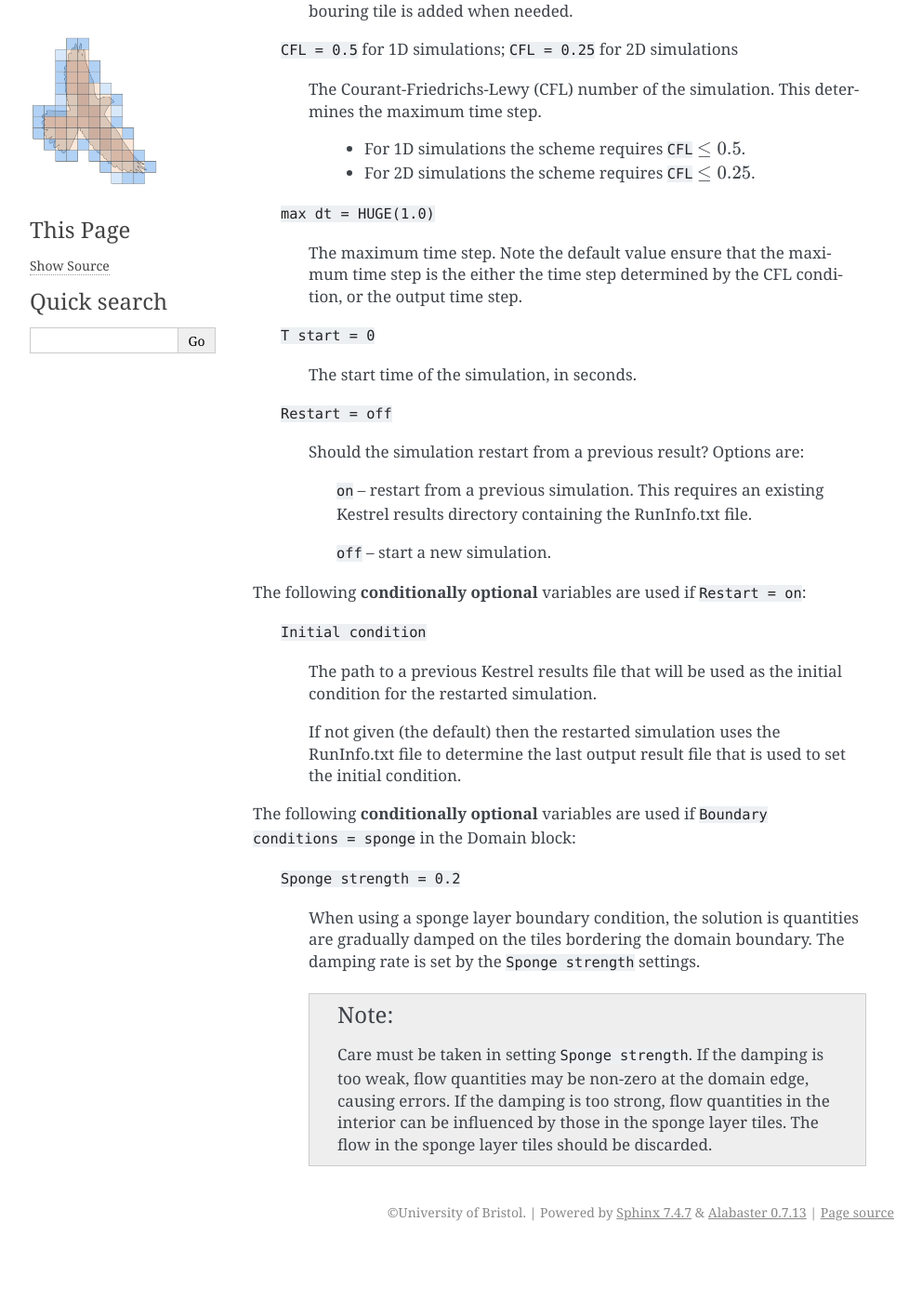
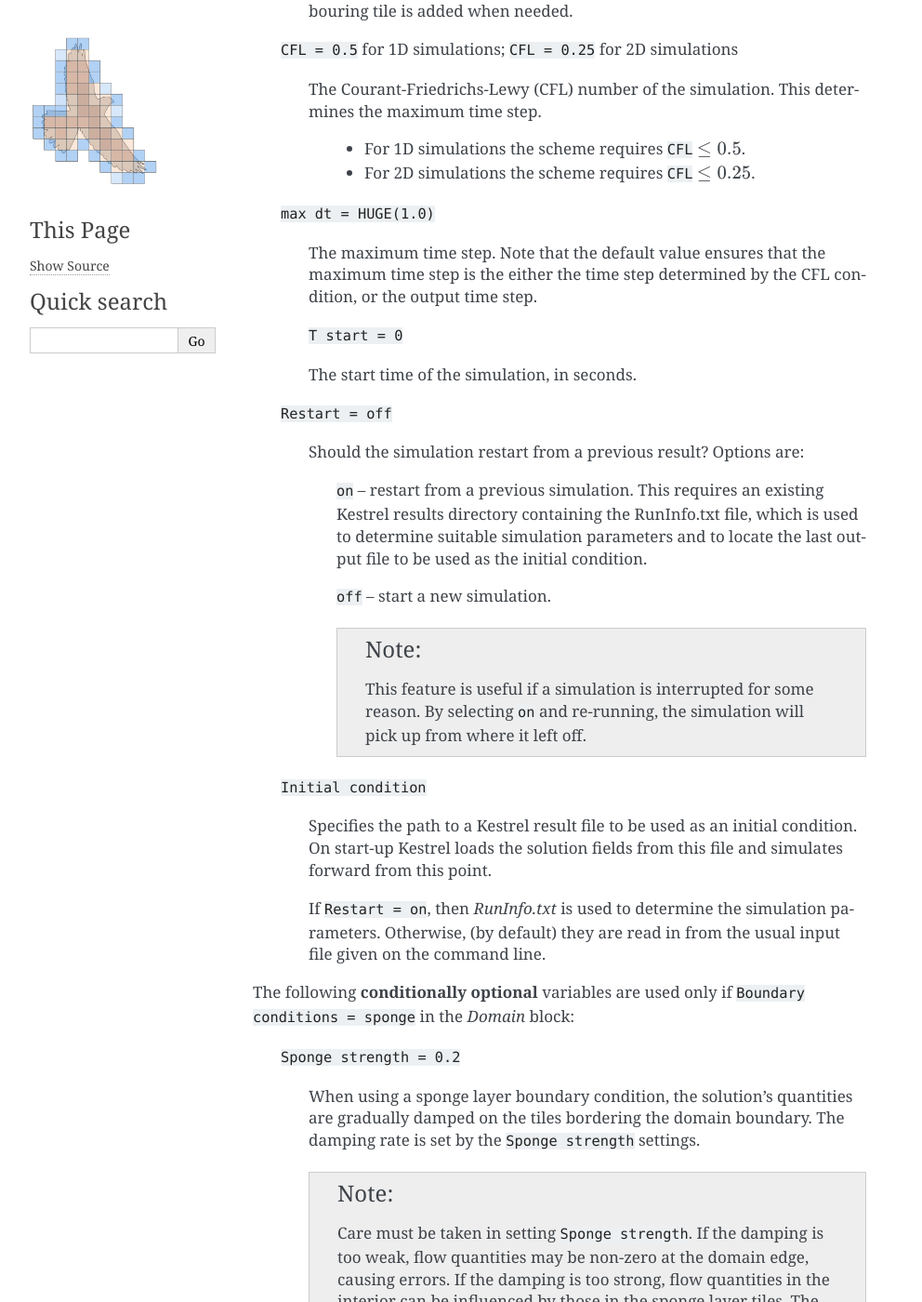
Before and after one commit to jakelangham/kestrel, a Sphinx documentation site: the page built from docs/source/settings_and_parameters/solver.rst, in a window 1280 px wide and 1400 px high, scrolled down 1898 px. Shown: the whole window at 93% size, without its empty margins (148-1140 px from the left). Built offline with Sphinx 7.4.7, drawn with Linux system fonts in a browser that asks for light colours; before the commit the page ends 3241 px from its top, so only the background shows below that; some of the changed text lies outside the part shown.

Commit message:
proof read solver

```diff
--- a/docs/source/settings_and_parameters/solver.rst
+++ b/docs/source/settings_and_parameters/solver.rst
@@ -1,5 +1,3 @@
-.. _set_solver:
-
 Solver
 ------
 
@@ -41,7 +39,13 @@ The **optional** settings of the solver block are:
 
             :code:`van albada` or :code:`albada`
 
-                Then van Albada limiter is a smooth function that tends to a central difference approximation in smooth regions, and across discontinuities the slope is biased to smallest value of the two one-sided slopes. In general van Albada limiter has a parameter, but here we use a version with parameter set to zero (see `Lu & Tadmor (2023) <https://doi.org/10.48550/arXiv.2304.00437>`_)
+                The van Albada limiter is a smooth function that tends to a
+                central difference approximation in smooth regions, and across
+                discontinuities the slope is biased to smallest value of the two
+                one-sided slopes. In general, the van Albada limiter has a
+                parameter, but here we use a version with parameter set to zero
+                (see `Lu & Tadmor (2023)
+                <https://doi.org/10.48550/arXiv.2304.00437>`_)
 
                     .. math::
                         \mathrm{vanAlbada}(a,b) = \frac{a^2 b + a b^2}{a^2 + b^2}.
@@ -53,7 +57,7 @@ The **optional** settings of the solver block are:
                     .. math::
                         \mathrm{WENO}(a,b) = \frac{w(a)a + w(b)b}{w(a) + w(b)} \text{ with weighting } w(x) = (x^2+\epsilon)^{-2}
 
-                Here we impose :math:`\epsilon = 10^{-6}`.
+                Kestrel imposes :math:`\epsilon = 10^{-6}`.
 
             :code:`None`
 
@@ -79,9 +83,11 @@ The **optional** settings of the solver block are:
 
     :code:`max dt = HUGE(1.0)`
 
-        The maximum time step.  Note the default value ensure that the maximum time step is the either the time step determined by the CFL condition, or the output time step.
+        The maximum time step. Note that the default value ensures that the
+        maximum time step is the either the time step determined by the CFL
+        condition, or the output time step.
 
-    :code:`T start = 0`
+        :code:`T start = 0`
 
         The start time of the simulation, in seconds.
 
@@ -89,23 +95,41 @@ The **optional** settings of the solver block are:
 
         Should the simulation restart from a previous result? Options are:
 
-            :code:`on` -- restart from a previous simulation.  This requires an existing Kestrel results directory containing the RunInfo.txt file.
+            :code:`on` -- restart from a previous simulation.  This requires an
+            existing Kestrel results directory containing the RunInfo.txt file,
+            which is used to determine suitable simulation parameters and to
+            locate the last output file to be used as the initial condition.
 
             :code:`off` -- start a new simulation.
 
-The following **conditionally optional** variables are used if :code:`Restart = on`:
+            .. note::
+
+                This feature is useful if a simulation is interrupted for some
+                reason. By selecting ``on`` and re-running, the simulation will
+                pick up from where it left off.
 
     :code:`Initial condition`
 
-        The path to a previous Kestrel results file that will be used as the initial condition for the restarted simulation.
+        Specifies the path to a Kestrel result file to be used as an initial
+        condition. On start-up Kestrel loads the solution fields from this file
+        and simulates forward from this point.
 
-        If not given (the default) then the restarted simulation uses the RunInfo.txt file to determine the last output result file that is used to set the initial condition.
+        If ``Restart = on``, then `RunInfo.txt` is used to determine the
+        simulation parameters. Otherwise, (by default) they are read in from the
+        usual input file given on the command line.
 
-The following **conditionally optional** variables are used if :code:`Boundary conditions = sponge` in the Domain block:
+The following **conditionally optional** variables are used only if
+:code:`Boundary conditions = sponge` in the *Domain* block:
 
     :code:`Sponge strength = 0.2`
 
-        When using a sponge layer boundary condition, the solution is quantities are gradually damped on the tiles bordering the domain boundary.  The damping rate is set by the :code:`Sponge strength` settings.
+        When using a sponge layer boundary condition, the solution's quantities
+        are gradually damped on the tiles bordering the domain boundary.  The
+        damping rate is set by the :code:`Sponge strength` settings.
 
         .. note::
-            Care must be taken in setting :code:`Sponge strength`.  If the damping is too weak, flow quantities may be non-zero at the domain edge, causing errors.  If the damping is too strong, flow quantities in the interior can be influenced by those in the sponge layer tiles.  The flow in the sponge layer tiles should be discarded.
+            Care must be taken in setting :code:`Sponge strength`.  If the
+            damping is too weak, flow quantities may be non-zero at the domain
+            edge, causing errors.  If the damping is too strong, flow quantities
+            in the interior can be influenced by those in the sponge layer
+            tiles.  The flow in the sponge layer tiles should be discarded.
```
Also changed, not shown: other parts of docs/source/settings_and_parameters/solver.rst (+1 -1 lines).
